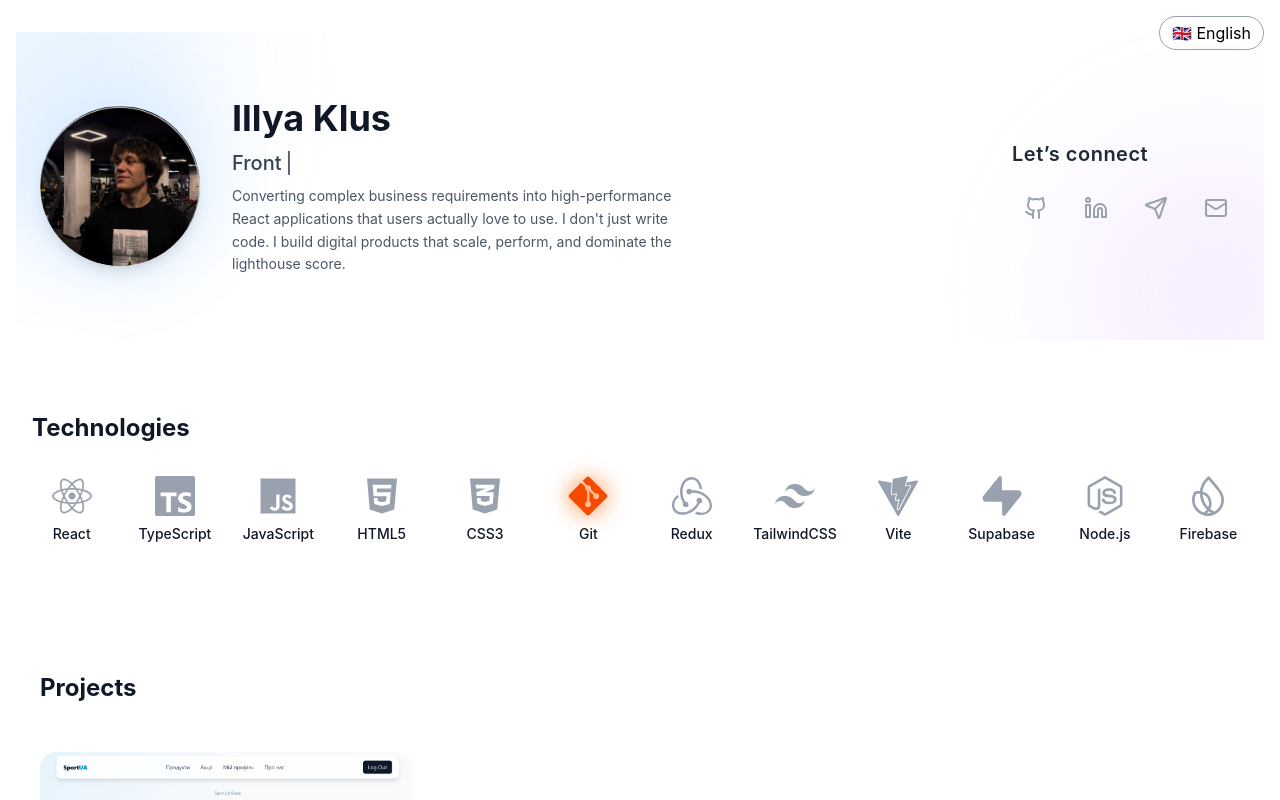
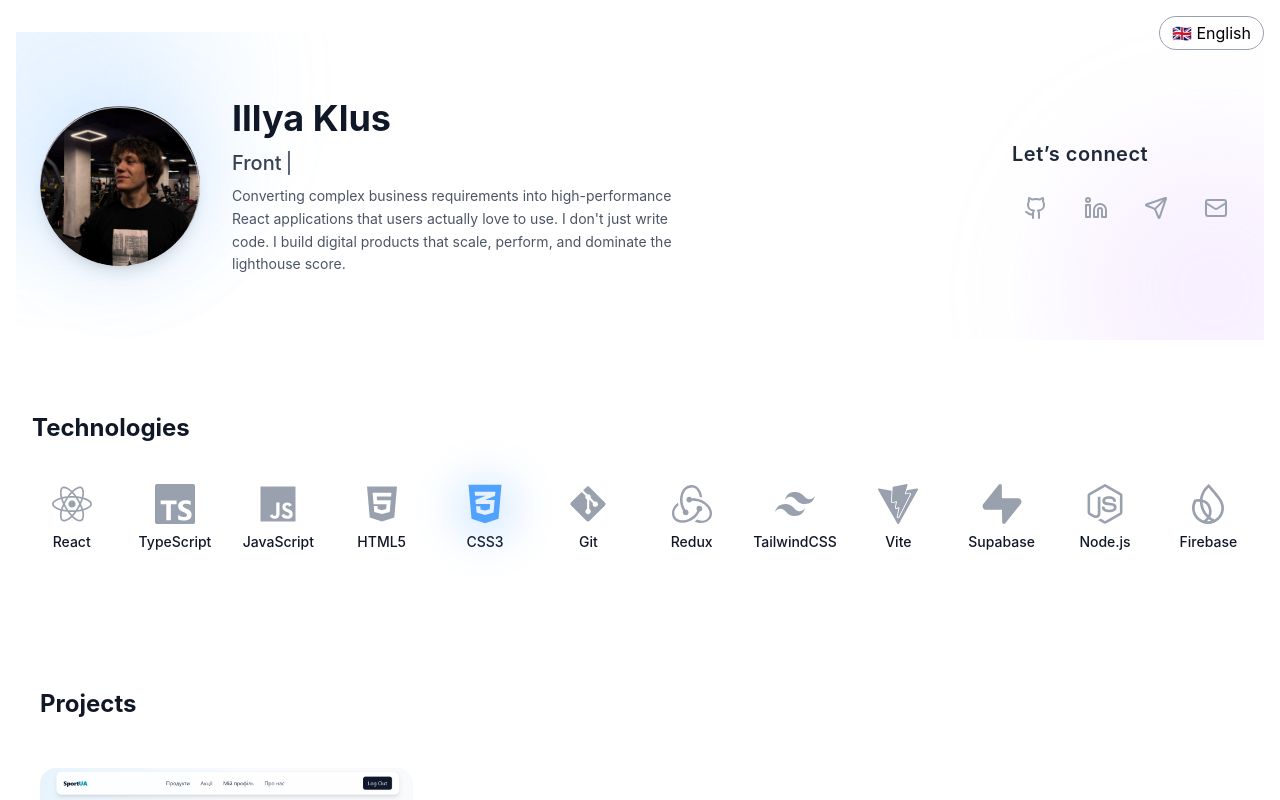
Before and after one commit to illya-klus/portfolio, a React (Vite) app: page / in a window 1280 px wide. Shown: the top 800 px of the page. Built offline with nearby package versions, Linux system fonts and the light colour scheme.

Commit message:
t5echnologies fix

```diff
--- a/src/Profile/Technologies/Technologies.tsx
+++ b/src/Profile/Technologies/Technologies.tsx
@@ -1,5 +1,10 @@
 import { useEffect, useState } from "react";
-import { techColorMap, techIconMap, techLabelMap, techList } from "./TechnologiesData";
+import {
+  techColorMap,
+  techIconMap,
+  techLabelMap,
+  techList,
+} from "./TechnologiesData";
 
 type TechItemProps = {
   tech: string;
@@ -11,13 +16,26 @@ const TechItem = ({ tech, active }: TechItemProps) => {
   if (!Icon) return null;
 
   return (
-    <div className="flex flex-col items-center p-2 rounded-2xl transition duration-300">
+    <div className="relative flex flex-col items-center p-4 overflow-visible">
+      {/* Glow background */}
+      {active && (
+        <div
+          className={`
+            absolute w-12 h-12 rounded-full blur-xl opacity-40
+            ${techColorMap[tech].bg}
+          `}
+        />
+      )}
+
+      {/* Icon */}
       <Icon
         className={`
-          w-10 h-10 transition duration-300
-          ${active ? techColorMap[tech] : "text-gray-400"}
+          w-10 h-10 transition duration-300 z-10
+          ${active ? techColorMap[tech].icon : "text-gray-400 scale-100"}
         `}
       />
+
+      {/* Label */}
       <span className="mt-2 text-xs sm:text-sm text-gray-900 font-medium text-center">
         {techLabelMap[tech]}
       </span>
@@ -25,22 +43,24 @@ const TechItem = ({ tech, active }: TechItemProps) => {
   );
 };
 
-const Tecnologies = () => {
+const Technologies = () => {
   const [activeIndex, setActiveIndex] = useState(0);
 
   useEffect(() => {
     const interval = setInterval(() => {
       setActiveIndex((prev) => (prev + 1) % techList.length);
-    }, 1000);
+    }, 1200); // трохи повільніше виглядає дорожче
 
     return () => clearInterval(interval);
   }, []);
 
   return (
     <div className="py-8 px-4">
-      <h2 className="text-2xl font-bold text-gray-900 mb-6">Technologies</h2>
+      <h2 className="text-2xl font-bold text-gray-900 mb-6">
+        Technologies
+      </h2>
 
-      <div className="grid grid-cols-3 sm:grid-cols-3 md:grid-cols-12 gap-6">
+      <div className="grid grid-cols-3 sm:grid-cols-4 md:grid-cols-6 lg:grid-cols-12 gap-6">
         {techList.map((tech, index) => (
           <TechItem
             key={tech}
@@ -53,4 +73,4 @@ const Tecnologies = () => {
   );
 };
 
-export default Tecnologies;
+export default Technologies;
--- a/src/Profile/Technologies/TechnologiesData.ts
+++ b/src/Profile/Technologies/TechnologiesData.ts
@@ -15,7 +15,6 @@ import {
   SiFirebase,
 } from "react-icons/si";
 
-// Список технологій
 export const techList = [
   "react",
   "ts",
@@ -31,7 +30,6 @@ export const techList = [
   "firebase",
 ];
 
-// Мапа іконок
 export const techIconMap: Record<string, any> = {
   react: FaReact,
   ts: SiTypescript,
@@ -47,20 +45,56 @@ export const techIconMap: Record<string, any> = {
   firebase: SiFirebase,
 };
 
-// Кольори брендів для hover glow
-export const techColorMap: Record<string, string> = {
-  react: "scale-110 text-cyan-400  drop-shadow-[0_0_10px_#22d3ee]",
-  ts: " scale-110 text-blue-500  drop-shadow-[0_0_10px_#3b82f6]",
-  js: " scale-110 text-yellow-400  drop-shadow-[0_0_10px_#facc15]",
-  html: " scale-110 text-orange-500  drop-shadow-[0_0_10px_#f97316]",
-  css: " scale-110 text-blue-400  drop-shadow-[0_0_10px_#60a5fa]",
-  git: " scale-110 text-orange-600  drop-shadow-[0_0_10px_#f97316]",
-  redux: " scale-110 text-purple-500  drop-shadow-[0_0_10px_#a855f7]",
-  tailwind: " scale-110 text-sky-400  drop-shadow-[0_0_10px_#38bdf8]",
-  vite: " scale-110 text-purple-400  drop-shadow-[0_0_10px_#c084fc]",
-  supabase: " scale-110 text-teal-400  drop-shadow-[0_0_10px_#2dd4bf]",
-  node: " scale-110 text-green-500  drop-shadow-[0_0_10px_#3fd45d]",
-  firebase: " scale-110 text-yellow-400  drop-shadow-[0_0_10px_#facc15]",
+// 🔥 нова структура
+export const techColorMap: Record<string, { icon: string; bg: string }> = {
+  react: {
+    icon: "text-cyan-400 scale-105 md:scale-110",
+    bg: "bg-cyan-400",
+  },
+  ts: {
+    icon: "text-blue-500 scale-105 md:scale-110",
+    bg: "bg-blue-500",
+  },
+  js: {
+    icon: "text-yellow-400 scale-105 md:scale-110",
+    bg: "bg-yellow-400",
+  },
+  html: {
+    icon: "text-orange-500 scale-105 md:scale-110",
+    bg: "bg-orange-500",
+  },
+  css: {
+    icon: "text-blue-400 scale-105 md:scale-110",
+    bg: "bg-blue-400",
+  },
+  git: {
+    icon: "text-orange-600 scale-105 md:scale-110",
+    bg: "bg-orange-600",
+  },
+  redux: {
+    icon: "text-purple-500 scale-105 md:scale-110",
+    bg: "bg-purple-500",
+  },
+  tailwind: {
+    icon: "text-sky-400 scale-105 md:scale-110",
+    bg: "bg-sky-400",
+  },
+  vite: {
+    icon: "text-purple-400 scale-105 md:scale-110",
+    bg: "bg-purple-400",
+  },
+  supabase: {
+    icon: "text-teal-400 scale-105 md:scale-110",
+    bg: "bg-teal-400",
+  },
+  node: {
+    icon: "text-green-500 scale-105 md:scale-110",
+    bg: "bg-green-500",
+  },
+  firebase: {
+    icon: "text-yellow-400 scale-105 md:scale-110",
+    bg: "bg-yellow-400",
+  },
 };
 
 export const techLabelMap: Record<string, string> = {
```
